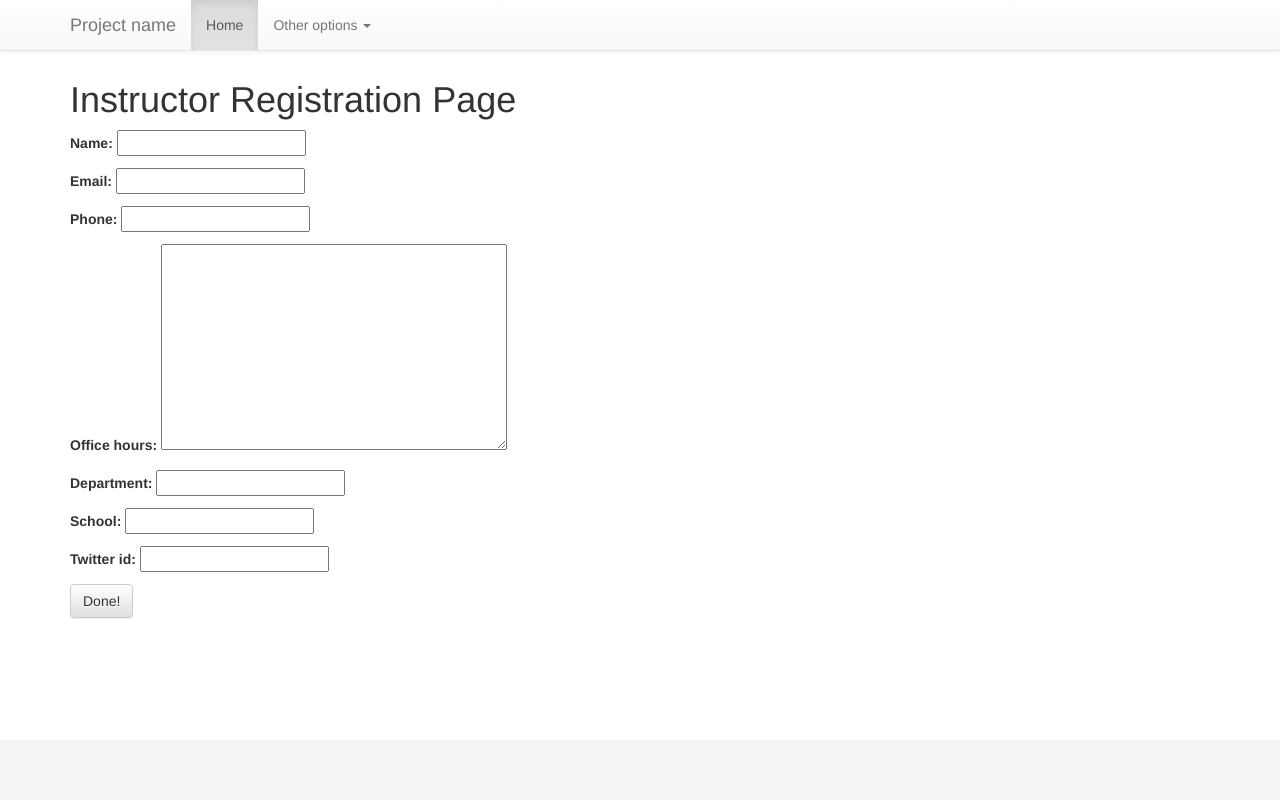
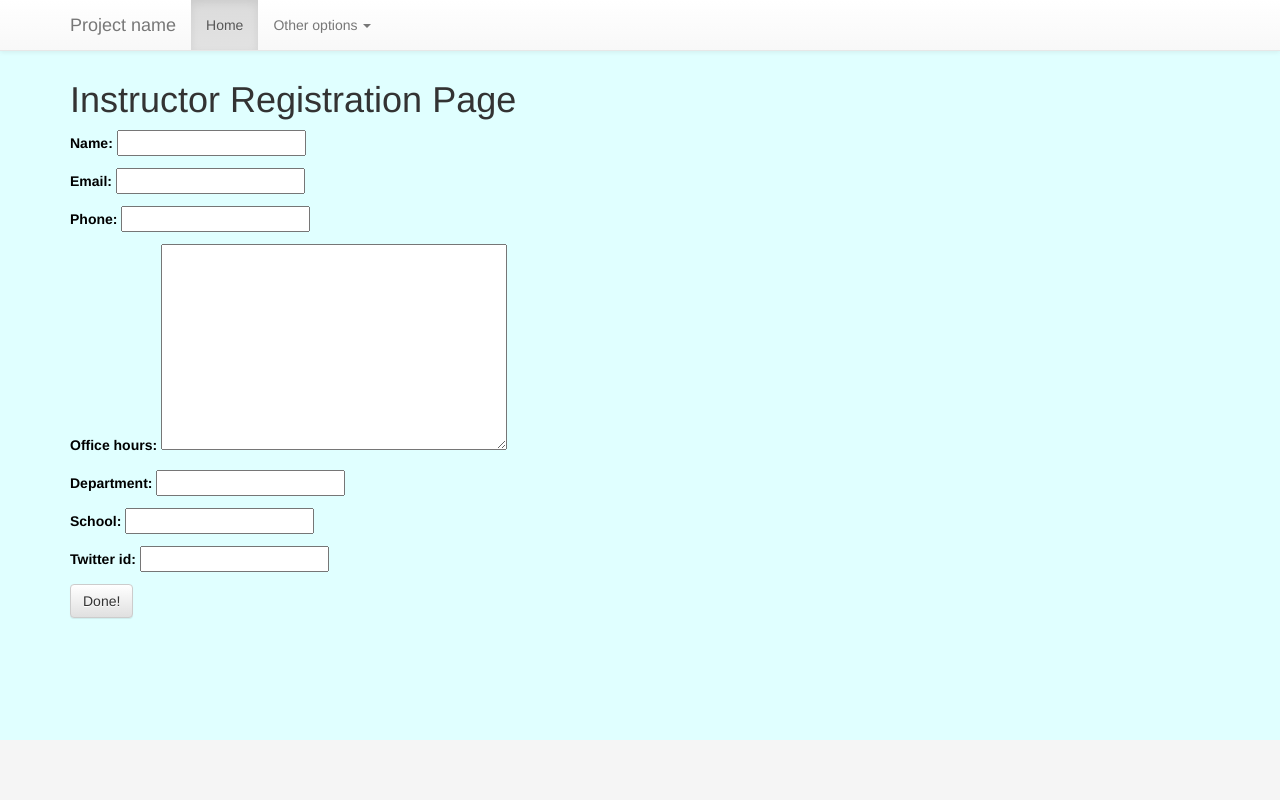
Before and after one commit to almarzouq/course_mgt_sys, a Django app: a page that uses instructors/templates/instructor_create_profile.html in a window 1280 px wide. Run offline with Django 3.2, Linux system fonts and the light colour scheme; some libraries are stand-ins or nearby versions.

Commit message:
add background color inside html file

```diff
--- a/instructors/templates/instructor_create_profile.html
+++ b/instructors/templates/instructor_create_profile.html
@@ -1,7 +1,10 @@
 {%extends "base.html"%} {% block content %}
 <h1> Instructor Registration Page </h1>
 <form method="post" action="{% url 'instructor_register' %}"> {% csrf_token %} {{ form.as_p }} {{ formset.as_p }}
-
+<style>
+body {background-color:LightCyan;}
+p {color:black;}
+</style>
   <input class="btn btn-default" type="submit" value="Done!"> </form>
 
 {% endblock %}
```
